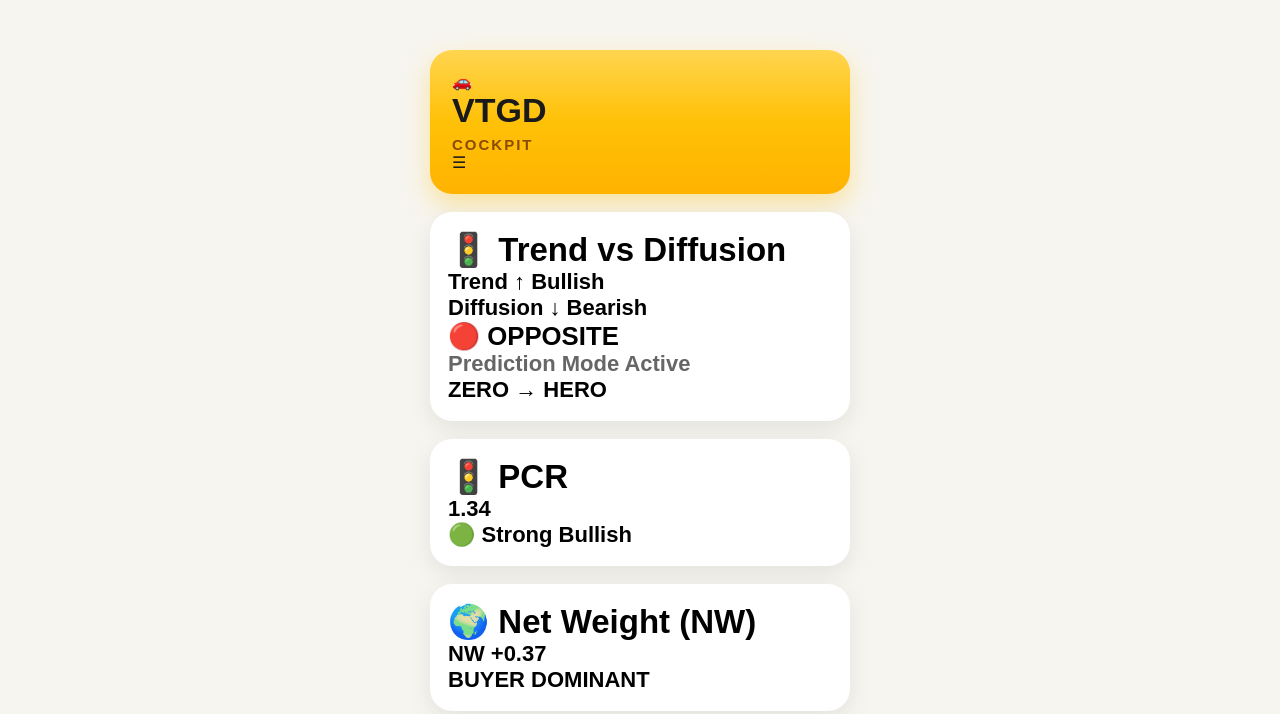
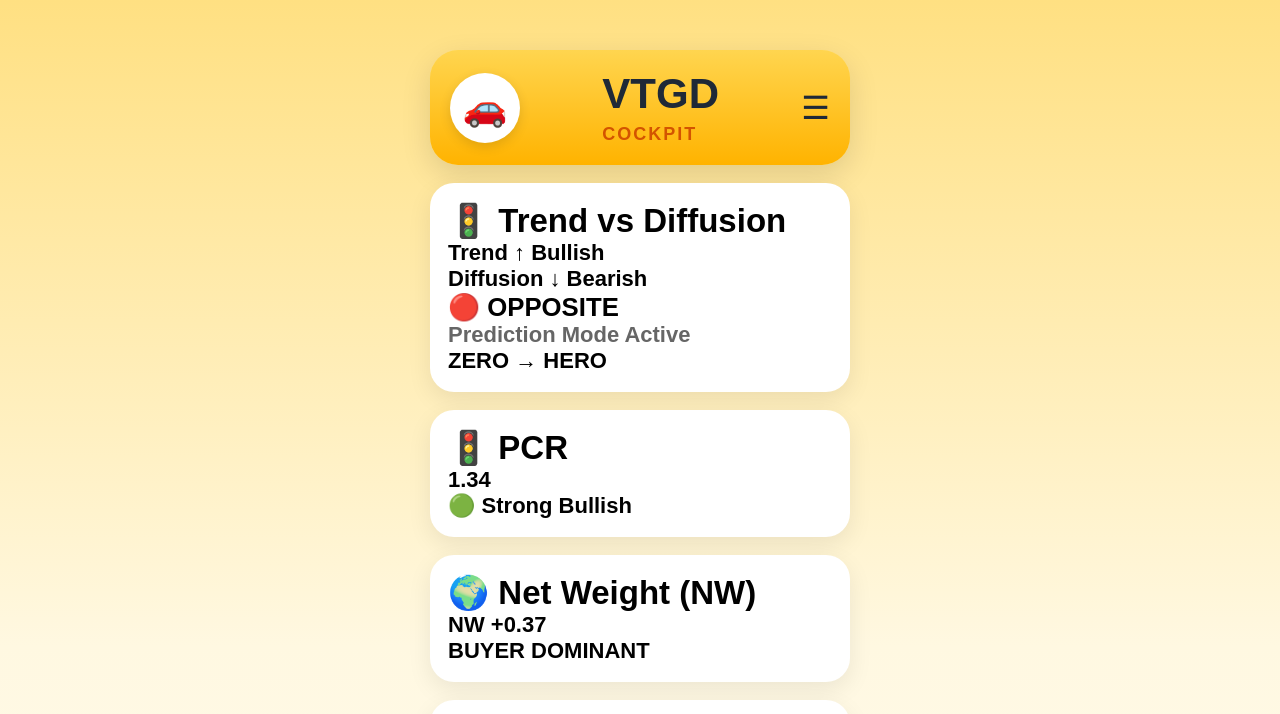
Before and after one commit to ardhnarishwar-ai/VTGD, a plain HTML site: page design/cockpit-v2.html in a window 1280 px wide. Shown: the top 714 px of the page. Drawn offline with Linux system fonts and the light colour scheme.

Commit message:
Header UI updated
Added styles for Market Gravity OS theme including body, header, card, logo, title, and menu.

```diff
--- a/frontend/style.css
+++ b/frontend/style.css
@@ -385,3 +385,63 @@ body{
     color:#666;
     line-height:1.5;
 }
+/* ===========================
+   Market Gravity OS Theme
+=========================== */
+
+body{
+    background:linear-gradient(180deg,#ffe082 0%,#fff8e1 45%,#ffffff 100%);
+    font-family:Arial,sans-serif;
+}
+
+.header{
+    background:linear-gradient(180deg,#ffd54f,#ffb300);
+    border-radius:28px;
+    color:#1f2937;
+    padding:20px;
+    box-shadow:0 10px 30px rgba(0,0,0,.12);
+}
+
+.card{
+    background:#fff;
+    border-radius:24px;
+    padding:18px;
+    margin-bottom:18px;
+    box-shadow:0 8px 25px rgba(0,0,0,.08);
+}
+.header{
+    display:flex;
+    align-items:center;
+    justify-content:space-between;
+}
+
+.logo{
+    width:70px;
+    height:70px;
+    border-radius:50%;
+    background:#fff;
+    display:flex;
+    align-items:center;
+    justify-content:center;
+    font-size:36px;
+    box-shadow:0 4px 12px rgba(0,0,0,.12);
+}
+
+.title h1{
+    margin:0;
+    font-size:42px;
+    font-weight:800;
+}
+
+.title span{
+    display:block;
+    color:#d35400;
+    font-size:18px;
+    font-weight:700;
+    letter-spacing:2px;
+}
+
+.menu{
+    font-size:32px;
+    cursor:pointer;
+}
```
